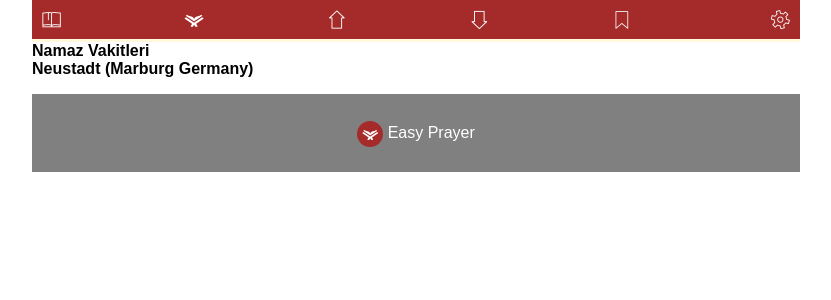
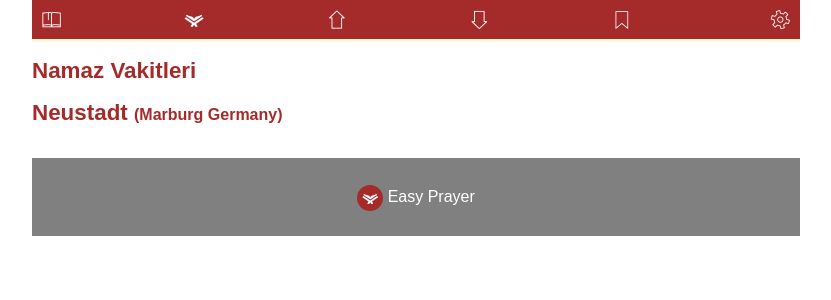
Before and after one commit to obozdag/easyprayer, a PHP site: page / in a window 1280 px wide. Shown: the top 300 px of the page, without its empty margins (224-1055 px from the left). Run offline with PHP 8.4, Linux system fonts and the light colour scheme.

Commit message:
Add files via upload

```diff
--- a/css/prayer.css
+++ b/css/prayer.css
@@ -59,6 +59,14 @@
 	max-width: var(--max-width);
 	margin: 0 auto;
 	padding-top: var(--nth);
+}
+h4 {
+	margin: 1rem 0;
+	color: var(--set-color);
+	font-size: 1.4rem;
+}
+#prayer_country {
+	font-size: 1rem;
 }
 .arabic {
 	text-align: justify;
```
